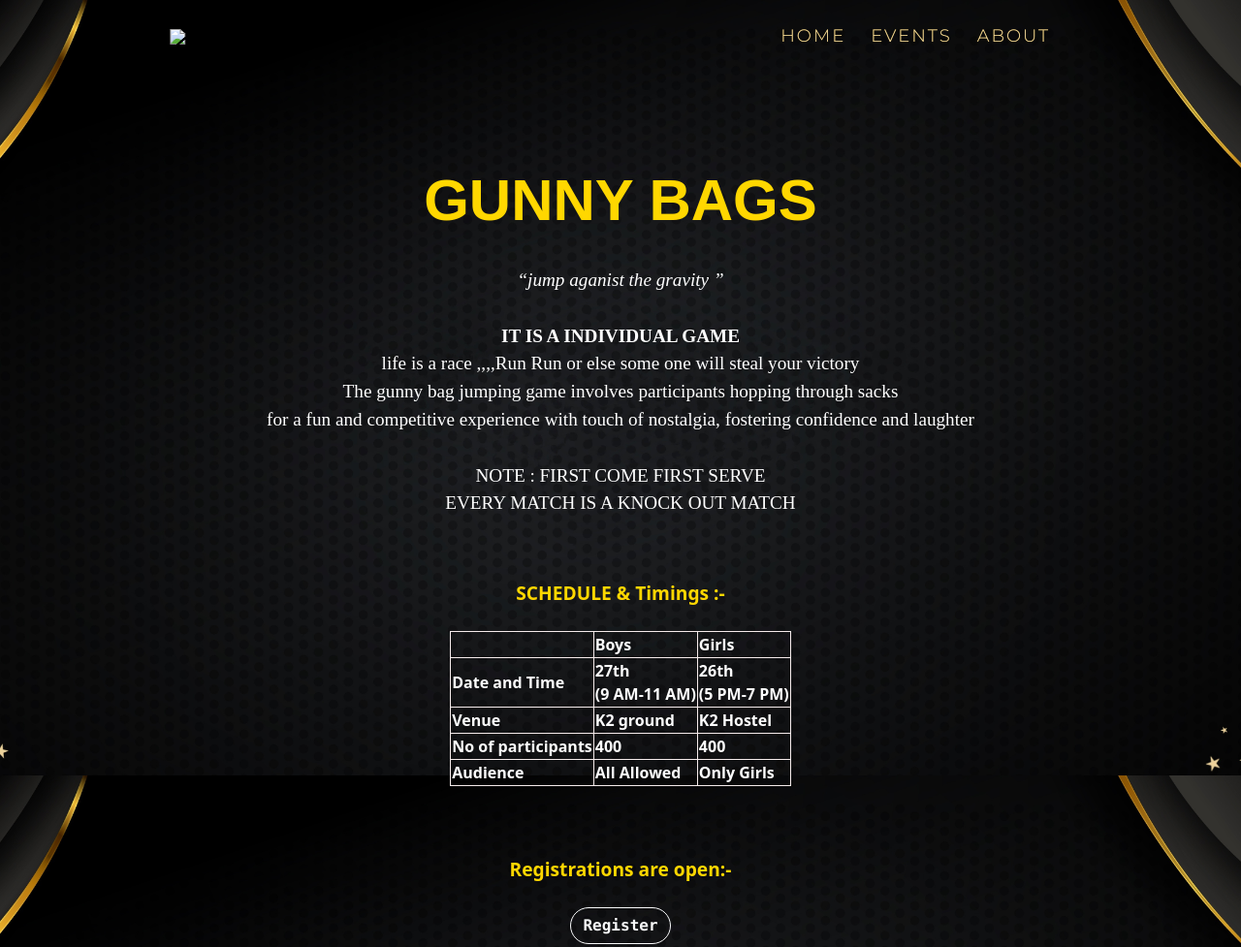
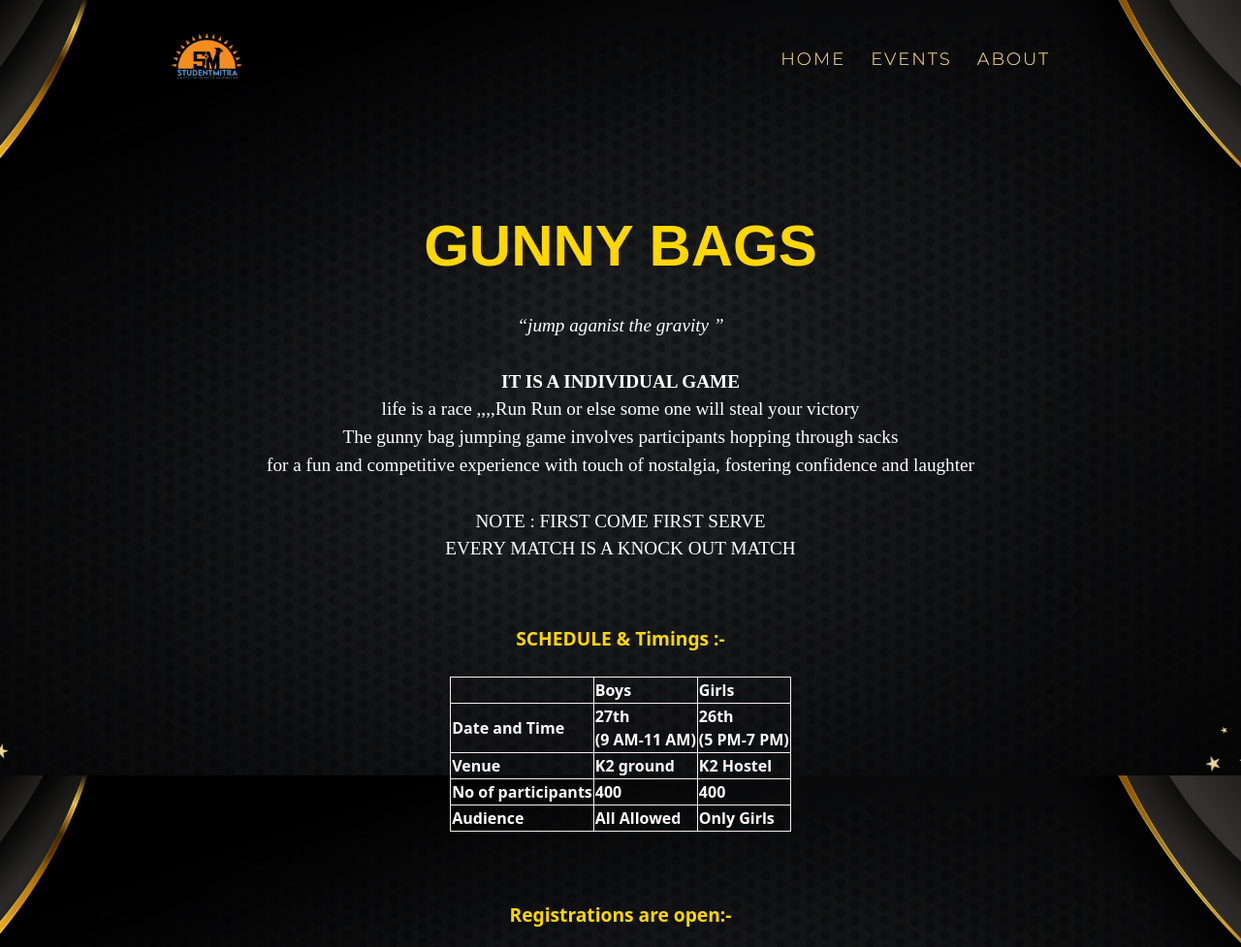
Before and after one commit to THARUN-KKK/khelotsav, a plain HTML site: page gunnybags.html in a window 1280 px wide. Shown: the top 977 px of the page at 97% size. Drawn offline with nearby package versions, Linux system fonts and the light colour scheme; a web font is replaced by a local one.

Commit message:
Update gunnybags.html

```diff
--- a/gunnybags.html
+++ b/gunnybags.html
@@ -22,7 +22,7 @@
         <div class="container" id="home">
            <a href="#" class="navbar-brand">
                 <div class="logo">
-                    <img src="images/SM LOGO.png">
+                    <img src="images/SM-LOGO.png">
                 </div>
            </a>
 
```
